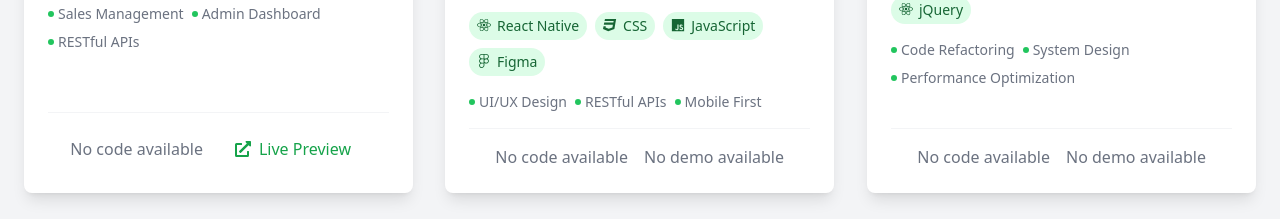
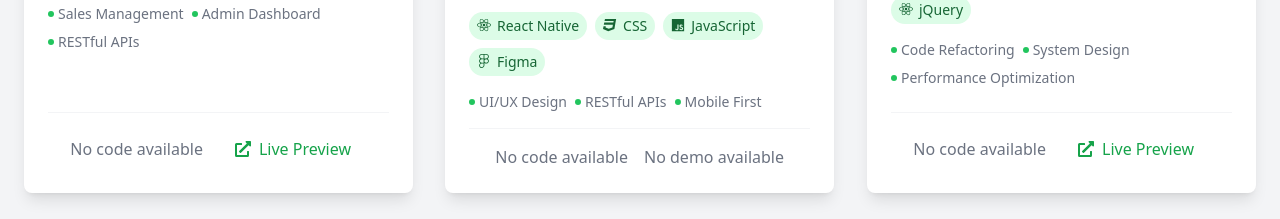
Before and after one commit to 818diego/portfolio, a React (Vite) app: page / in a window 1280 px wide. Shown: the part 2600-2819 px from the top of the page. Built offline with nearby package versions, Linux system fonts and the light colour scheme.

Commit message:
refactor(projects): add demo link for Hotel Management project

```diff
--- a/src/data/projects.ts
+++ b/src/data/projects.ts
@@ -60,6 +60,7 @@ export const projects = () => {
       title: t("Hotel Management"),
       description: t("Refactored code, made design changes, and worked on the system using Laravel for APIs, PHP, Bootstrap, and jQuery."),
       image: "https://imgur.com/ysgGsI6.png",
+      demo: "https://palegreen-crow-554205.hostingersite.com/",
       tech: [
         { name: "Laravel", icon: FaLaravel },
         { name: "PHP", icon: FaPhp },
```
